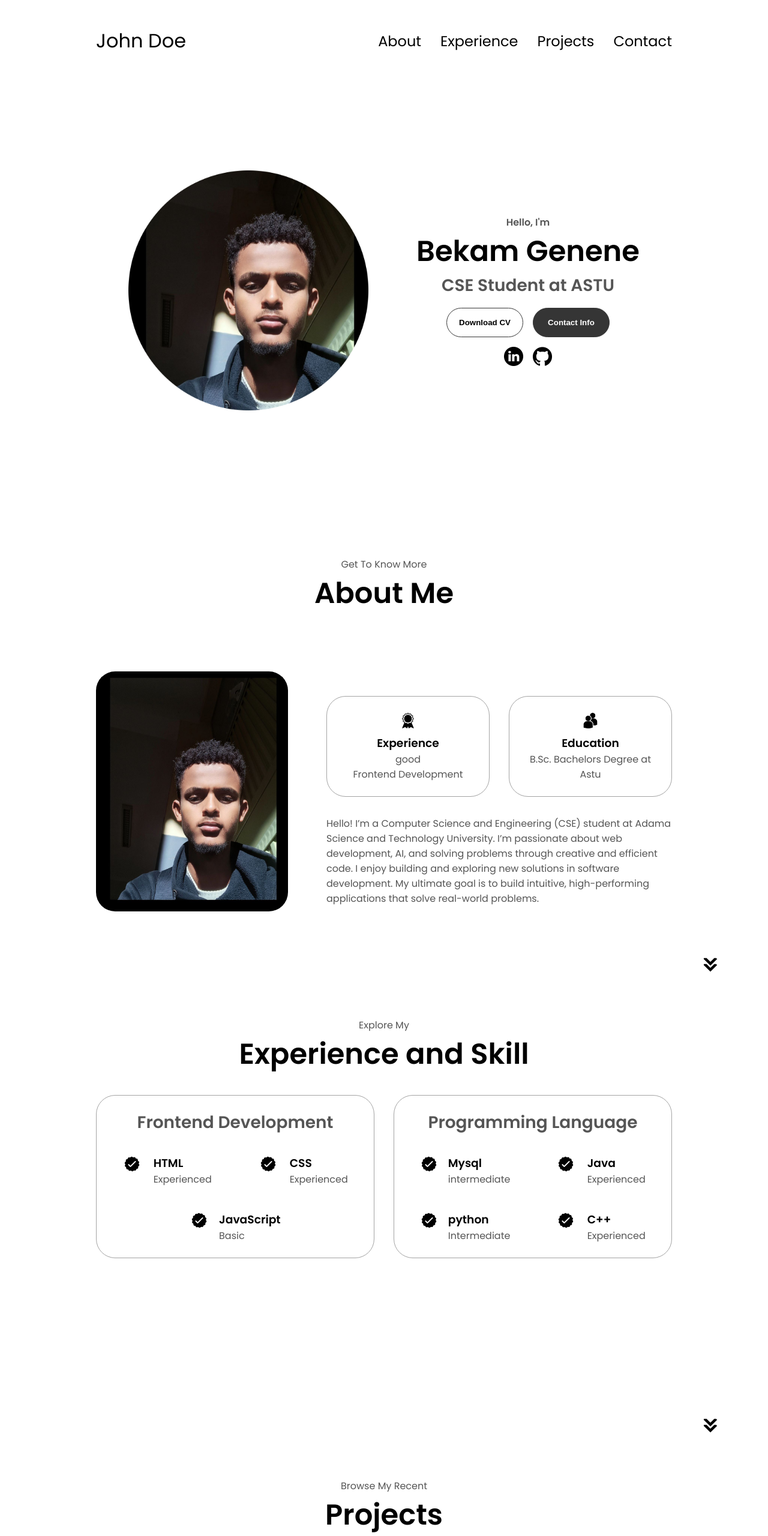
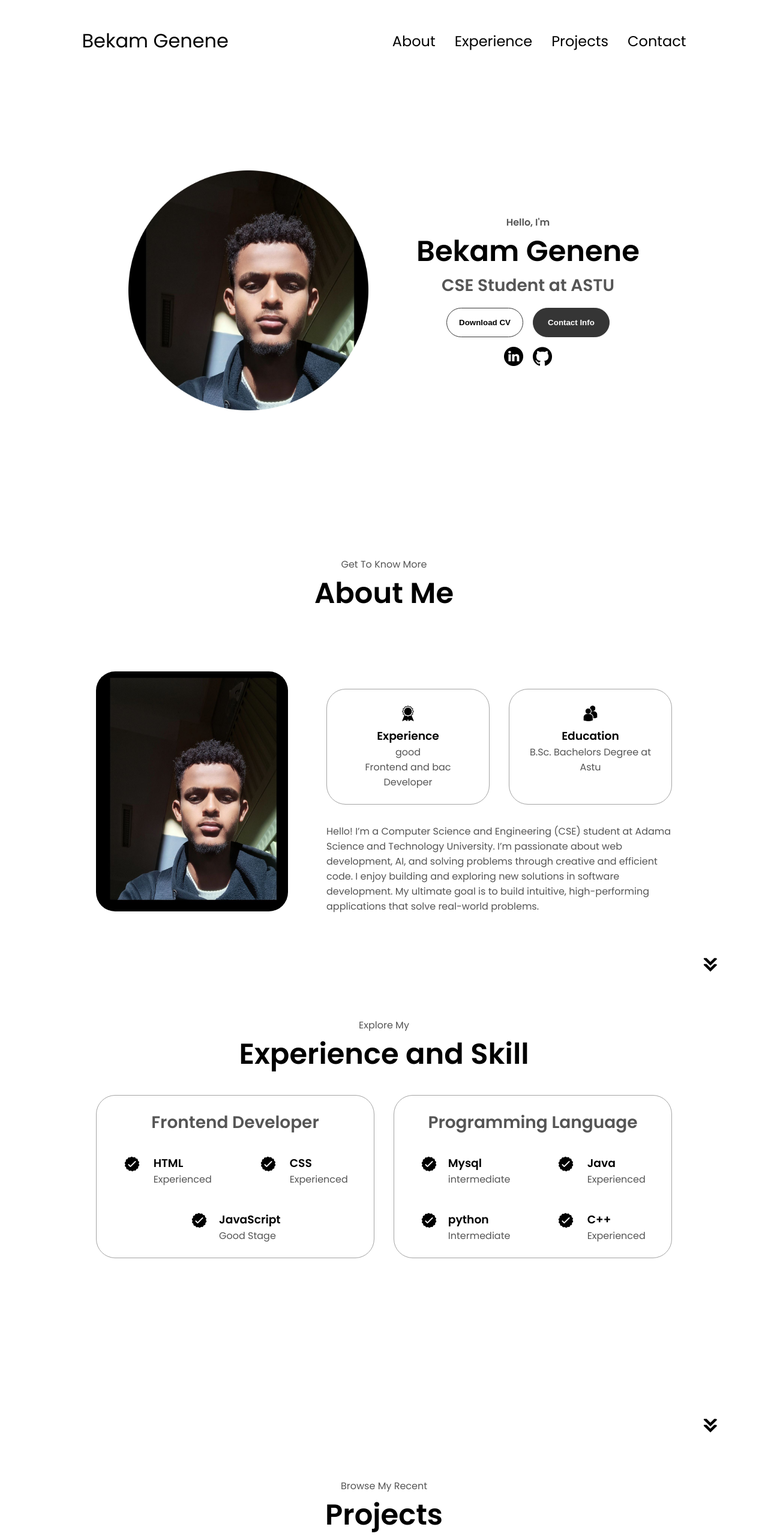
Before and after one commit to Bekamgenene/my-portfolio, a plain HTML site: page index.html in a window 1280 px wide. Shown: the top 2560 px of the page at 60% size. Drawn offline with Linux system fonts and the light colour scheme.

Commit message:
Update index.html

```diff
--- a/index.html
+++ b/index.html
@@ -10,7 +10,7 @@
   </head>
   <body>
     <nav id="desktop-nav">
-      <div class="logo">John Doe</div>
+      <div class="logo">Bekam Genene</div>
       <div>
         <ul class="nav-links">
           <li><a href="#about">About</a></li>
@@ -47,7 +47,7 @@
         <div class="btn-container">
           <button
             class="btn btn-color-2"
-            onclick="assets/Bekam-Genene-Gudeta-FlowCV-Resume-20250220.pdf"
+            onclick="window.open('./assets/Bekam-Genene-Gudeta-FlowCV-Resume-20250220.pdf')"
           >
             Download CV
           </button>
@@ -91,7 +91,7 @@
                 class="icon"
               />
               <h3>Experience</h3>
-              <p>good<br />Frontend Development</p>
+              <p>good<br />Frontend and bac Developer</p>
             </div>
             <div class="details-container">
               <img
@@ -126,7 +126,7 @@
       <div class="experience-details-container">
         <div class="about-containers">
           <div class="details-container">
-            <h2 class="experience-sub-title">Frontend Development</h2>
+            <h2 class="experience-sub-title">Frontend Developer</h2>
             <div class="article-container">
               <article>
                 <img
@@ -158,7 +158,7 @@
                 />
                 <div>
                   <h3>JavaScript</h3>
-                  <p>Basic</p>
+                  <p>Good Stage</p>
                 </div>
               </article>
             </div>
@@ -258,7 +258,7 @@
                 class="project-img"
               />
             </div>
-            <h2 class="experience-sub-title project-title">Job portal by Java Servlet</h2>
+            <h2 class="experience-sub-title project-title">Job portal using Java Servlet</h2>
             <div class="btn-container">
               <button
                 class="btn btn-color-2 project-btn"
```
